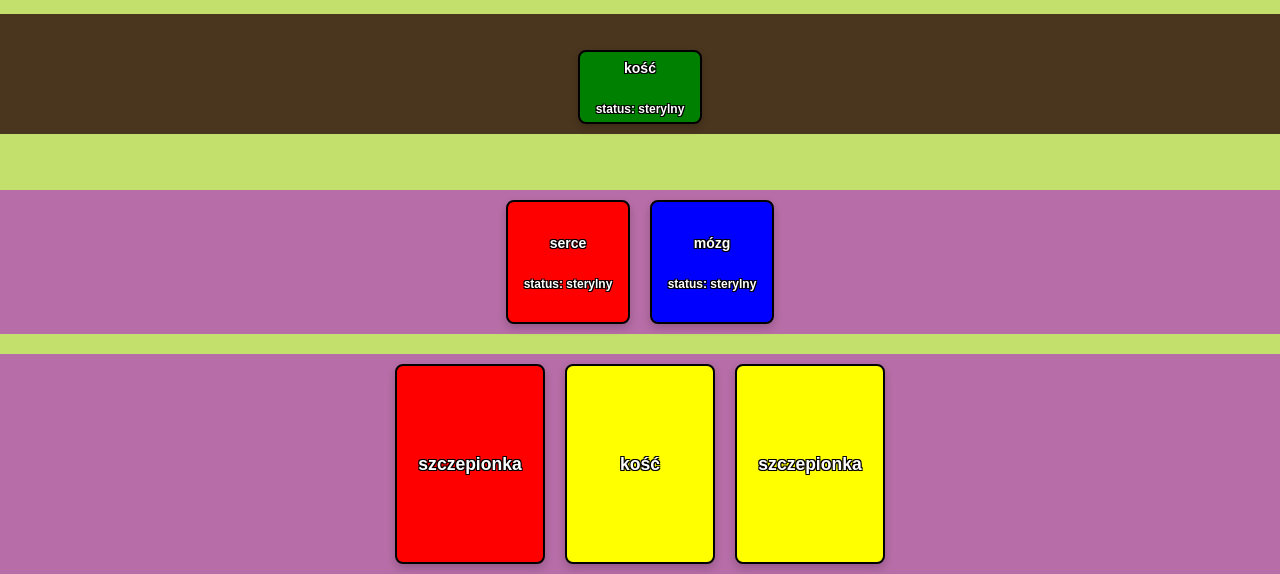
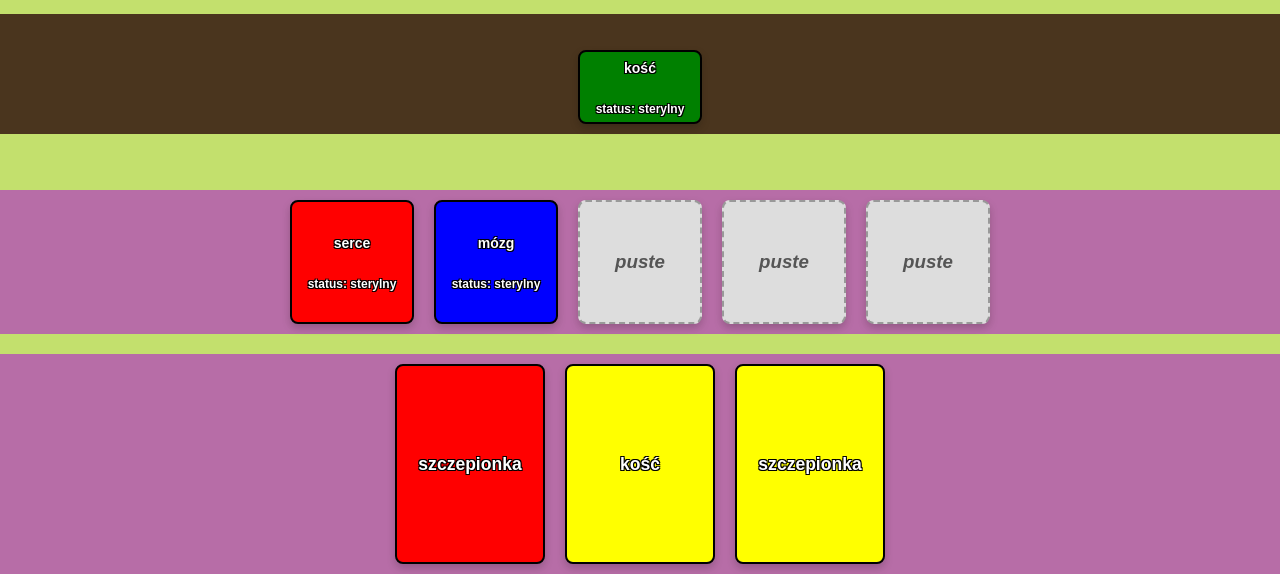
Before and after one commit to michaldudek15/wirus-gra-karciana, a Flask app: page /zacznijGreSingleplayer in a window 1280 px wide. Shown: the part 226-800 px from the top of the page. Run offline with Flask 3, Linux system fonts and the light colour scheme.

Commit message:
dodałem puste miejsca na karty w ciele

```diff
--- a/static/css/main.css
+++ b/static/css/main.css
@@ -159,3 +159,21 @@ h1 {
     box-shadow: 0 2px 4px rgba(0, 0, 0, 0.2); /* Mniejszy cień */
     transform: scale(0.95); /* Delikatne zmniejszenie */
 }
+
+.card-placeholder {
+    width: 100px;
+    height: 100px;
+    margin: 0 10px;
+    padding: 10px;
+    border: 2px dashed #999;
+    border-radius: 8px;
+    background: #ddd;
+    color: #555;
+    text-align: center;
+    font-style: italic;
+    display: flex;
+    flex-direction: column;
+    justify-content: center;
+    align-items: center;
+    box-shadow: 0 4px 8px rgba(0, 0, 0, 0.2);
+}
--- a/templates/gra-singleplayer.html
+++ b/templates/gra-singleplayer.html
@@ -32,11 +32,20 @@
 </div>
 
 <div class="panel-ciala-gracz">
+    {% set sloty = 5 %}
+    {% set liczbaKartWCiele = player1.organsOnTable|length %}
+
     {% for card in player1.organsOnTable %}
     <div class="card"
         style="background: {% if card.color == 'joker' %}linear-gradient(to bottom, red, orange, yellow, green, blue, indigo, violet){% else %}{{ card.color }}{% endif %};">
     <h3>{{ card.name }}</h3>
     <p>status: {{ card.status }}</p>
+    </div>
+    {% endfor %}
+
+    {% for _ in range(sloty - liczbaKartWCiele) %}
+    <div class="card-placeholder">
+        <h3>puste</h3>
     </div>
     {% endfor %}
 </div>
```
